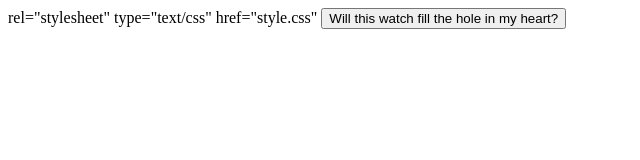
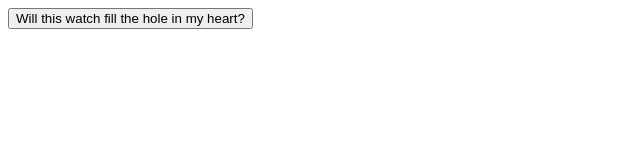
Before and after one commit to summatusmentis/watchennui, a plain HTML site: page index.html in a window 1280 px wide. Shown: the whole page, without its empty margins (0-640 px from the left). Drawn offline with Linux system fonts and the light colour scheme.

Commit message:
fix stylesheet

```diff
--- a/index.html
+++ b/index.html
@@ -1,7 +1,7 @@
 <html>
 <head>
     <title>.watch.ennui.</title>
-    <link>rel="stylesheet" type="text/css" href="style.css"</link>
+    <link rel="stylesheet" type="text/css" href="style.css"/>
 </head>
     <button>Will this watch fill the hole in my heart?</button>
 <body>
```
